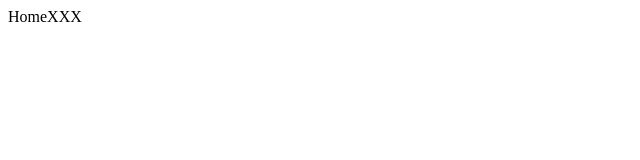
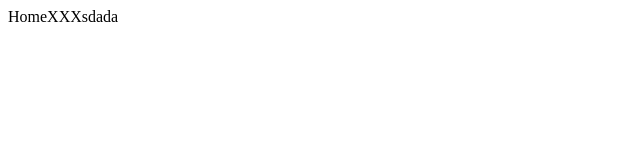
Before and after one commit to Eric100k/projeto-guiadefinitivo, a Next.js app: page / in a window 1280 px wide. Shown: the top 160 px of the page, without its empty margins (0-640 px from the left). Built offline with nearby package versions, Linux system fonts and the light colour scheme.

Commit message:
primeira pagina

```diff
--- a/pages/index.js
+++ b/pages/index.js
@@ -1,5 +1,5 @@
 function home() {
-    return <div > HomeXXX < /div>
+    return <div > HomeXXXsdada < /div>
 }
 
 export default home
```
